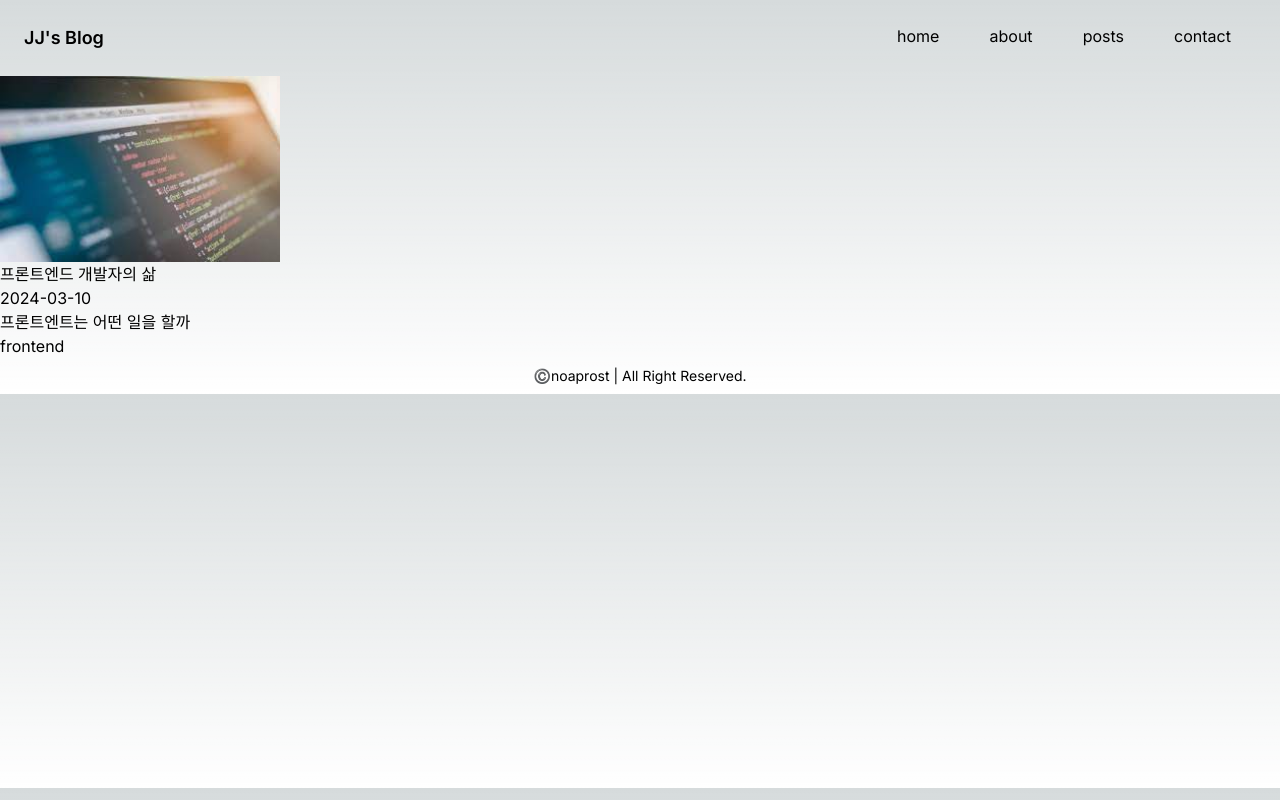
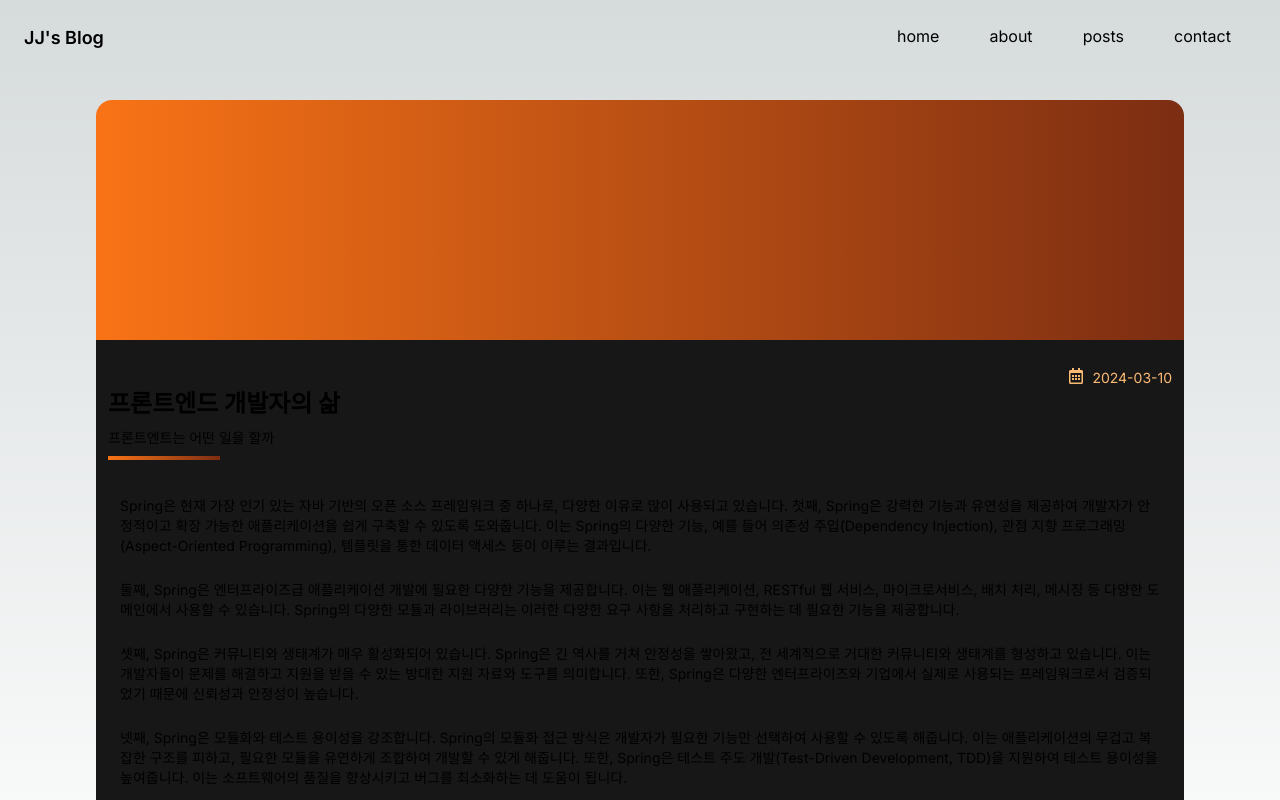
Before and after one commit to noaprost/jjlog, a Next.js app: page /posts/1 in a window 1280 px wide. Shown: the top 800 px of the page. Built offline with nearby package versions, Linux system fonts and the light colour scheme.

Commit message:
Release (#13)
* feat: Post Detail Page UI 구현

```diff
--- a/src/app/posts/[slug]/page.tsx
+++ b/src/app/posts/[slug]/page.tsx
@@ -1,6 +1,5 @@
-import PostCard from "@/components/PostCard";
 import { getPostById } from "@/service/posts";
-import Image from "next/image";
+import { FaRegCalendarAlt } from "react-icons/fa";
 
 type Props = {
   params: {
@@ -12,17 +11,59 @@ export default async function PostDetailPage({ params: { slug } }: Props) {
   // post 상세페이지 구현
   const post = await getPostById(slug);
   return (
-    <div>
-      <Image
-        src={`/images/${post.image}`}
-        alt={post.title}
-        width={280}
-        height={100}
-      />
-      <h1>{post.title}</h1>
-      <p>{post.day}</p>
-      <p>{post.description}</p>
-      <p>{post.category}</p>
+    <div className="mx-24 my-6">
+      <div className="bg-gradient-to-r from-orange-500 to-orange-900 w-full h-60 rounded-t-2xl"></div>
+      <div className="p-3 bg-neutral-900 rounded-b-2xl">
+        <div className="flex justify-end mt-4">
+          <FaRegCalendarAlt className="text-orange-300 mr-2" />
+          <p className="text-end text-sm text-orange-300">{post.day}</p>
+        </div>
+        <h1 className="font-bold text-2xl">{post.title}</h1>
+        <p className="text-sm mt-2">{post.description}</p>
+        <div className="w-28 h-1 bg-gradient-to-r from-orange-500 to-orange-900 mt-2"></div>
+        <div className="flex flex-col justify-evenly p-3">
+          <p className="text-wrap my-6 text-sm">
+            Spring은 현재 가장 인기 있는 자바 기반의 오픈 소스 프레임워크 중
+            하나로, 다양한 이유로 많이 사용되고 있습니다. 첫째, Spring은 강력한
+            기능과 유연성을 제공하여 개발자가 안정적이고 확장 가능한
+            애플리케이션을 쉽게 구축할 수 있도록 도와줍니다. 이는 Spring의
+            다양한 기능, 예를 들어 의존성 주입(Dependency Injection), 관점 지향
+            프로그래밍(Aspect-Oriented Programming), 템플릿을 통한 데이터 액세스
+            등이 이루는 결과입니다.
+          </p>
+          <p className="mb-6 text-sm">
+            둘째, Spring은 엔터프라이즈급 애플리케이션 개발에 필요한 다양한
+            기능을 제공합니다. 이는 웹 애플리케이션, RESTful 웹 서비스,
+            마이크로서비스, 배치 처리, 메시징 등 다양한 도메인에서 사용할 수
+            있습니다. Spring의 다양한 모듈과 라이브러리는 이러한 다양한 요구
+            사항을 처리하고 구현하는 데 필요한 기능을 제공합니다.
+          </p>
+          <p className="mb-6 text-sm">
+            셋째, Spring은 커뮤니티와 생태계가 매우 활성화되어 있습니다.
+            Spring은 긴 역사를 거쳐 안정성을 쌓아왔고, 전 세계적으로 거대한
+            커뮤니티와 생태계를 형성하고 있습니다. 이는 개발자들이 문제를
+            해결하고 지원을 받을 수 있는 방대한 지원 자료와 도구를 의미합니다.
+            또한, Spring은 다양한 엔터프라이즈와 기업에서 실제로 사용되는
+            프레임워크로서 검증되었기 때문에 신뢰성과 안정성이 높습니다.
+          </p>
+          <p className="mb-6 text-sm">
+            넷째, Spring은 모듈화와 테스트 용이성을 강조합니다. Spring의 모듈화
+            접근 방식은 개발자가 필요한 기능만 선택하여 사용할 수 있도록
+            해줍니다. 이는 애플리케이션의 무겁고 복잡한 구조를 피하고, 필요한
+            모듈을 유연하게 조합하여 개발할 수 있게 해줍니다. 또한, Spring은
+            테스트 주도 개발(Test-Driven Development, TDD)을 지원하여 테스트
+            용이성을 높여줍니다. 이는 소프트웨어의 품질을 향상시키고 버그를
+            최소화하는 데 도움이 됩니다.
+          </p>
+          <p className="mb-6 text-sm">
+            다른 프레임워크와 비교했을 때, Spring의 인기는 이러한 이유들로 인해
+            높습니다. 안정성, 확장성, 유연성, 커뮤니티 지원, 모듈화, 테스트
+            용이성 등의 장점으로 인해 많은 개발자들이 Spring을 선택하고
+            있습니다. 따라서 Spring은 현재 자바 개발자들 사이에서 가장 널리
+            사용되는 프레임워크 중 하나로 자리 잡고 있습니다.
+          </p>
+        </div>
+      </div>
     </div>
   );
 }
```
